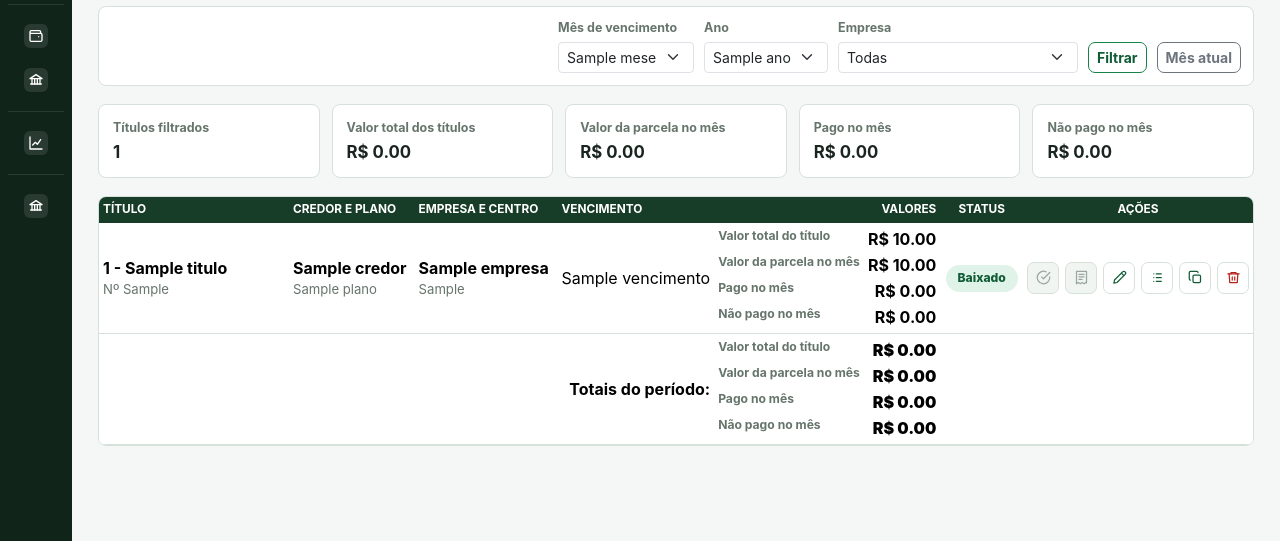
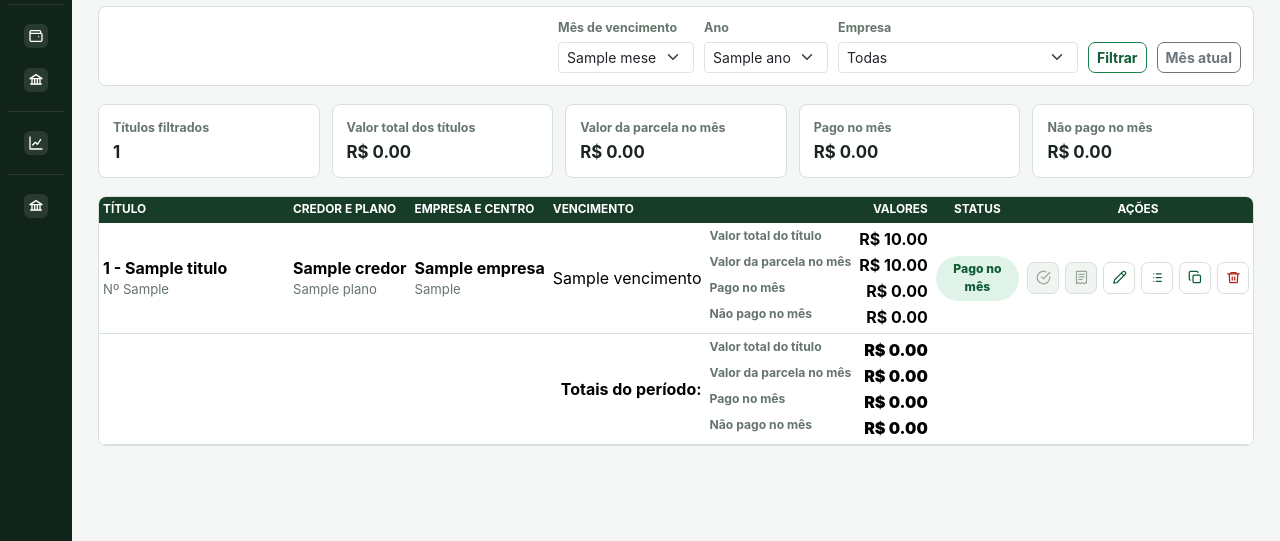
Before and after one commit to tmvargas/PSFINANCE, a Flask app: template templates/titulos_list.html in a window 1280 px wide. Shown: the part 181-722 px from the top of the page. Run offline with Flask 3, Linux system fonts and the light colour scheme; the template is opened without the code that fills it: most values are stand-ins (such as "Sample title", 1, 10 or a date in 2020).

Commit message:
fix: ajusta status mensal de titulos

```diff
--- a/templates/titulos_list.html
+++ b/templates/titulos_list.html
@@ -430,9 +430,9 @@
 
                   <td class="text-center">
                     {% if nao_pago_mes <= 0 %}
-                      <span class="titles-status titles-status-paid">Baixado</span>
+                      <span class="titles-status titles-status-paid">Pago no mês</span>
                     {% else %}
-                      <span class="titles-status titles-status-open">Aberto</span>
+                      <span class="titles-status titles-status-open">Não pago no mês</span>
                     {% endif %}
                   </td>
 
@@ -448,7 +448,7 @@
                           <svg class="icon"><use href="#icon-check-circle"></use></svg>
                         </a>
                       {% else %}
-                        <span class="titles-action titles-action-disabled" title="Título já baixado" aria-label="Título já baixado">
+                        <span class="titles-action titles-action-disabled" title="Parcela do mês já paga" aria-label="Parcela do mês já paga">
                           <svg class="icon"><use href="#icon-check-circle"></use></svg>
                         </span>
                       {% endif %}
```
Also changed, not shown: docs/PLA-2272-valor-parcela-mes-consulta.md (+3 -1 lines).
